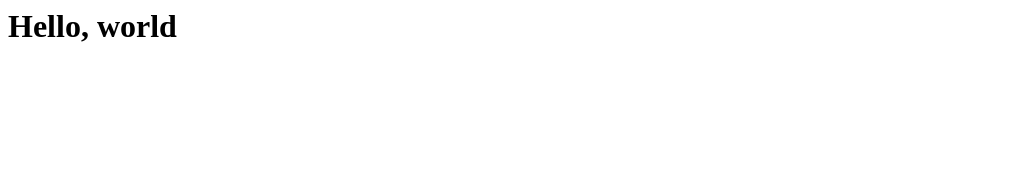
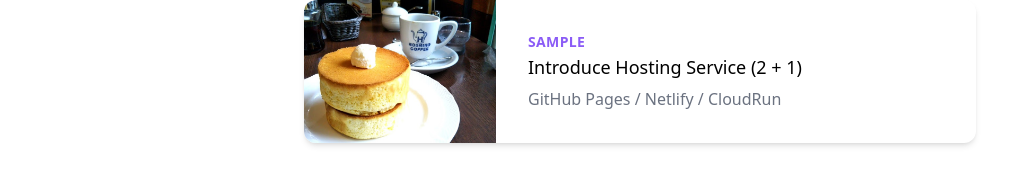
Before and after one commit to enpitut2023/HostingSample, a plain HTML site: page src/index.html in a window 1280 px wide. Shown: the whole page, without its empty margins (0-1031 px from the left). Drawn offline with nearby package versions, Linux system fonts and the light colour scheme.

Commit message:
add index template

```diff
--- a/src/index.html
+++ b/src/index.html
@@ -1,8 +1,22 @@
+<!-- Reference: https://v2.tailwindcss.com/docs/responsive-design -->
+
 <html>
     <head>
+        <meta name="viewport" content="width=device-width, initial-scale=1.0">
+        <script src="https://cdn.tailwindcss.com"></script>
         <title>sample</title>
     </head>
     <body>
-        <h1>Hello,  world</h1>
+        <div class="max-w-md mx-auto bg-sky rounded-xl shadow-md overflow-hidden md:max-w-2xl">
+            <div class="md:flex">
+                <div class="md:flex-shrink-0">
+                    <img class="h-48 w-full object-cover md:h-full md:w-48" src="/img/gild.jpg">
+                </div>
+                <div class="p-8">
+                    <div class="uppercase tracking-wide text-sm text-violet-500 font-semibold">Sample</div>
+                    <a href="#" class="block mt-1 text-lg leading-tight font-medium text-black hover:underline">Introduce  Hosting Service (2 + 1) </a>
+                    <p class="mt-2 text-gray-500">GitHub Pages / Netlify / CloudRun</p>
+            </div>
+        </div>
     </body>
 </html>
```
Also changed, not shown: src/img/gild.jpg (added), 3 other files.
